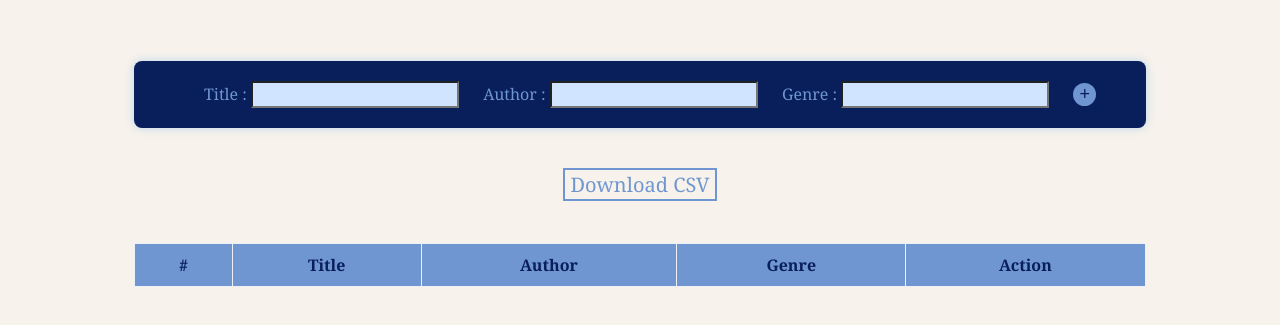
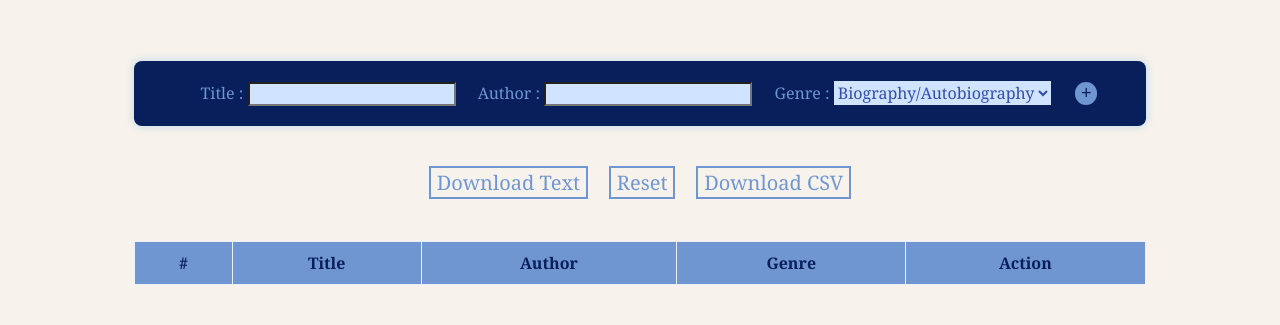
Before and after one commit to graffec/library-catalog, a plain HTML site: page index.html in a window 1280 px wide. Shown: the part 135-460 px from the top of the page. Drawn offline with Linux system fonts and the light colour scheme.

Commit message:
added select for genre, download text file button & reset form button

```diff
--- a/index.html
+++ b/index.html
@@ -22,12 +22,42 @@
             <label for="author">Author : </label>
             <input type="text" id="author">
             <label for="genre">Genre : </label>
-            <input type="text" id="genre">
+            <select id="genre">
+                <option value="Biography/Autobiography">Biography/Autobiography</option>
+                <option value="Classic">Classic</option>
+                <option value="Dystopia">Dystopia</option>
+                <option value="Essay">Essay</option>
+                <option value="Fantasy">Fantasy</option>
+                <option value="Fiction">Fiction</option>
+                <option value="Graphic Novel">Graphic Novels</option>
+                <option value="Historical Fiction">Historical Fiction</option>
+                <option value="History">History</option>
+                <option value="Horror">Horror</option>
+                <option value="Memoir">Memoir</option>
+                <option value="Mystery">Mystery</option>
+                <option value="Nonfiction">Nonfiction</option>
+                <option value="Philosophy">Philosophy</option>
+                <option value="Psychology">Psychology</option>
+                <option value="Romance">Romance</option>
+                <option value="Short Story">Short Story</option>
+                <option value="Science Fiction">Science Fiction</option>
+                <option value="Science">Science</option>
+                <option value="Self-Help">Self-Help</option>
+                <option value="Travel">Travel</option>
+                <option value="True Crime">True Crime</option>
+            </select>
             <button type="button" onclick="addBook()">+</button>
         </form>
     </div>
     <div class="button-container" id="button-container">
+        <button type="button" onclick="downloadTextFile()">Download Text</button>
+        &nbsp;&nbsp;&nbsp;
+
+        <button id="reset-table">Reset</button>
+        &nbsp;&nbsp;&nbsp;
+
         <button type="button" onclick="downloadCSV()">Download CSV</button>
+
     </div>
     <br>
     <table class="book-table" id="book-table">
--- a/script.js
+++ b/script.js
@@ -164,3 +164,41 @@ document.getElementById('a-header').addEventListener('click', function () {
 document.getElementById('g-header').addEventListener('click', function () {
     handleSort('genre');
 });
+
+document.getElementById('reset-table').addEventListener('click', function () {
+    resetTable();
+});
+
+function resetTable() {
+    localStorage.removeItem('library');
+
+    var bookTable = document.getElementById('book-table').getElementsByTagName('tbody')[0];
+    bookTable.innerHTML = '';
+}
+
+function downloadTextFile() {
+    var books = JSON.parse(localStorage.getItem('library')) || [];
+
+    if (books.length === 0) {
+        alert('No books yet :(');
+        return;
+    }
+
+    var textContent = '';
+
+    books.forEach(function (book, count) {
+        textContent += `${count + 1}) ${book.title} by ${book.author} {${book.genre}}\n`;
+    });
+
+    var encodedUri = encodeURI('data:text/plain;charset=utf-8,' + textContent);
+    var link = document.createElement('a');
+    link.setAttribute('href', encodedUri);
+    var filename = addDateToFileName('library_text')
+    link.setAttribute('download', filename + '.txt');
+    document.body.appendChild(link);
+    link.click();
+}
+
+document.getElementById('download-text-btn').addEventListener('click', function () {
+    downloadTextFile();
+});
--- a/style.css
+++ b/style.css
@@ -47,15 +47,24 @@ body {
 
 .book-entry label{
   color: var(--china);
-  padding-left: 20px ;
+  padding-left: 18px ;
 }
 
 .book-entry input{
     background-color: var(--dawn);
     color:var(--royal);
-    font-size: 18px;
+    font-size: 16px;
     width: 200px;
     font-family: 'Times New Roman', Times, serif;
+
+}
+
+select {
+    font-family: Georgia, 'Times New Roman', Times, serif;
+    background-color: var(--dawn);
+    font-size: 16px;
+    color:var(--royal);
+    border:none;
 
 }
 
```
Also changed, not shown: 1 other file.
